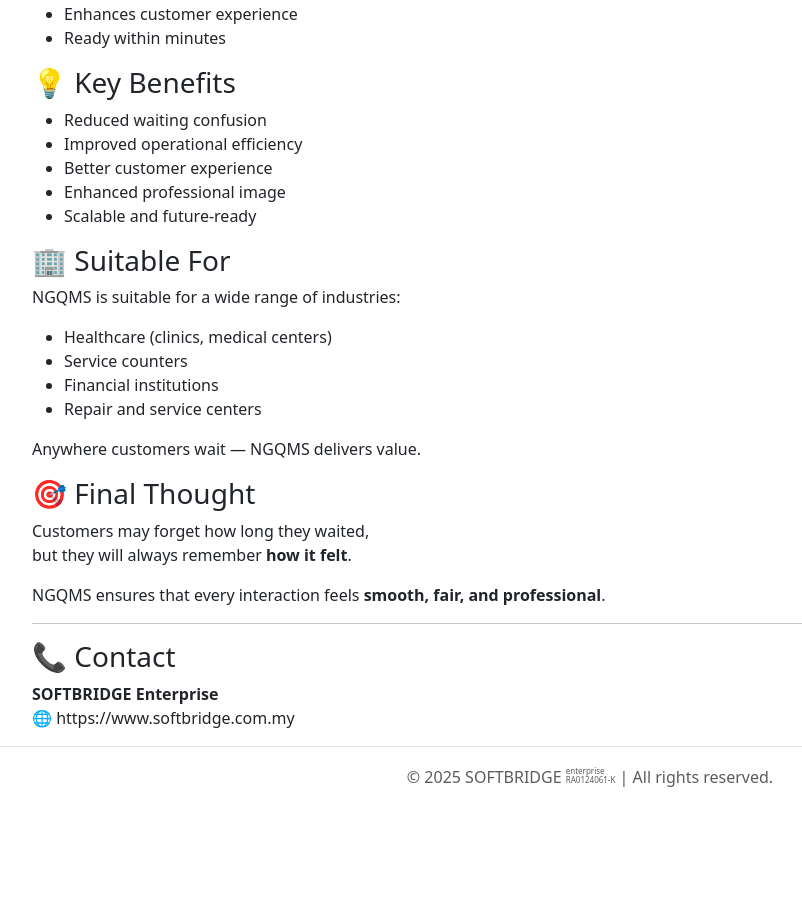
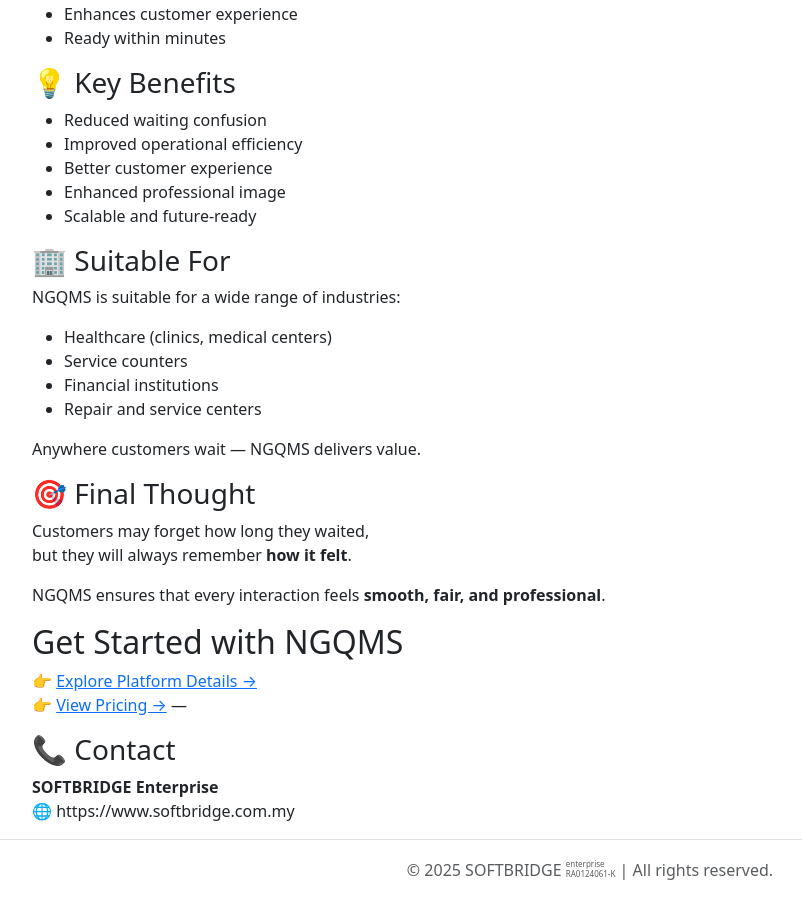
Before and after one commit to mfauziii/softbridge.github.io, a Jekyll site: the page built from ngqms/index.md, in a window 1280 px wide and 900 px high, scrolled down 938 px. Shown: the whole window, without its empty margins (50-852 px from the left). Built offline with Jekyll 4.4.1, drawn with Linux system fonts in a browser that asks for light colours; nearby versions of some CDN libraries; before the commit the page ends 1745 px from its top, so only the background shows below that.

Commit message:
Update index.md

```diff
--- a/ngqms/index.md
+++ b/ngqms/index.md
@@ -56,6 +56,10 @@
 
 NGQMS ensures that every interaction feels **smooth, fair, and professional**.
 
+## Get Started with NGQMS
+
+👉 [Explore Platform Details →](./platform.md)
+👉 [View Pricing →](./pricing.md)
 ---
 
 ### 📞 Contact
```
